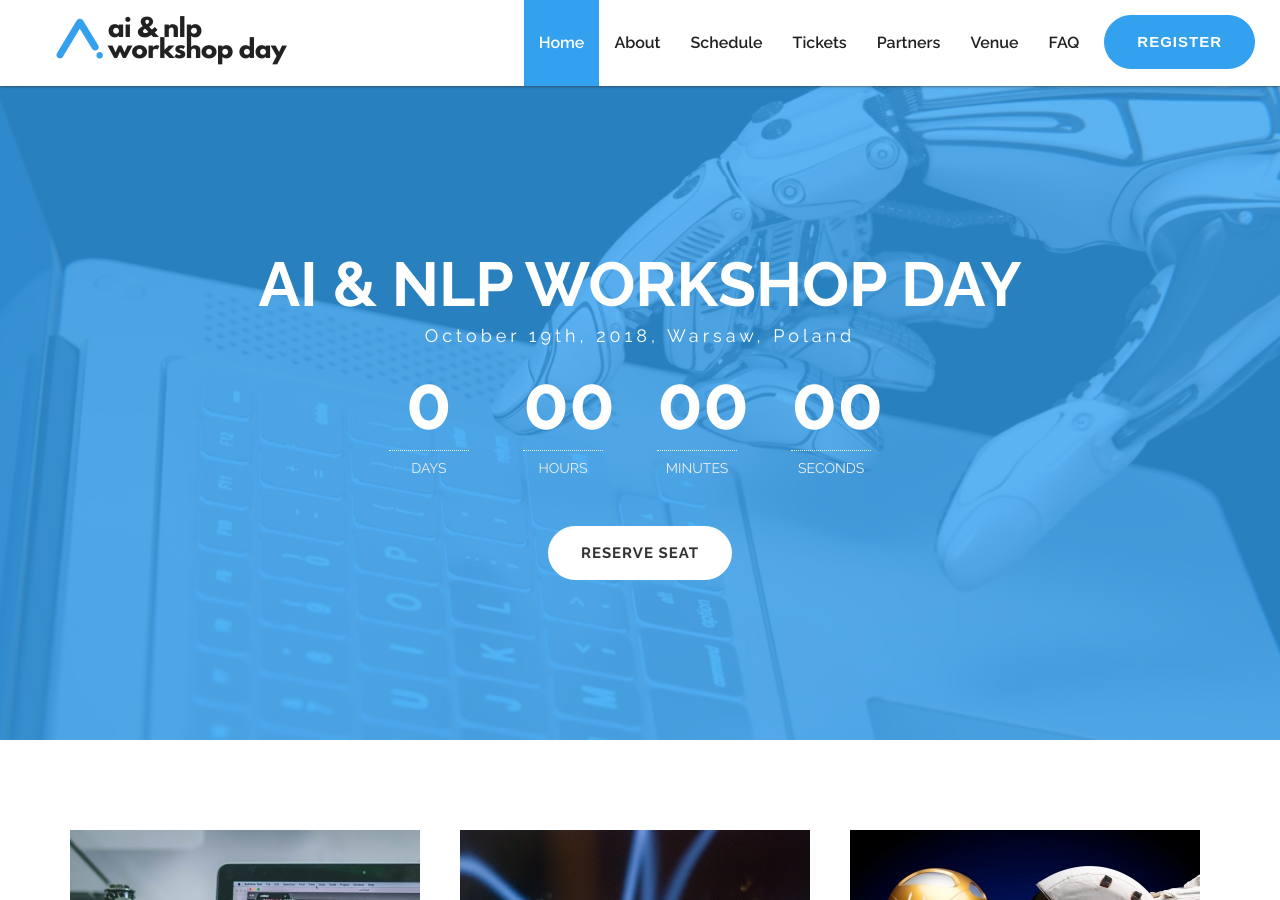
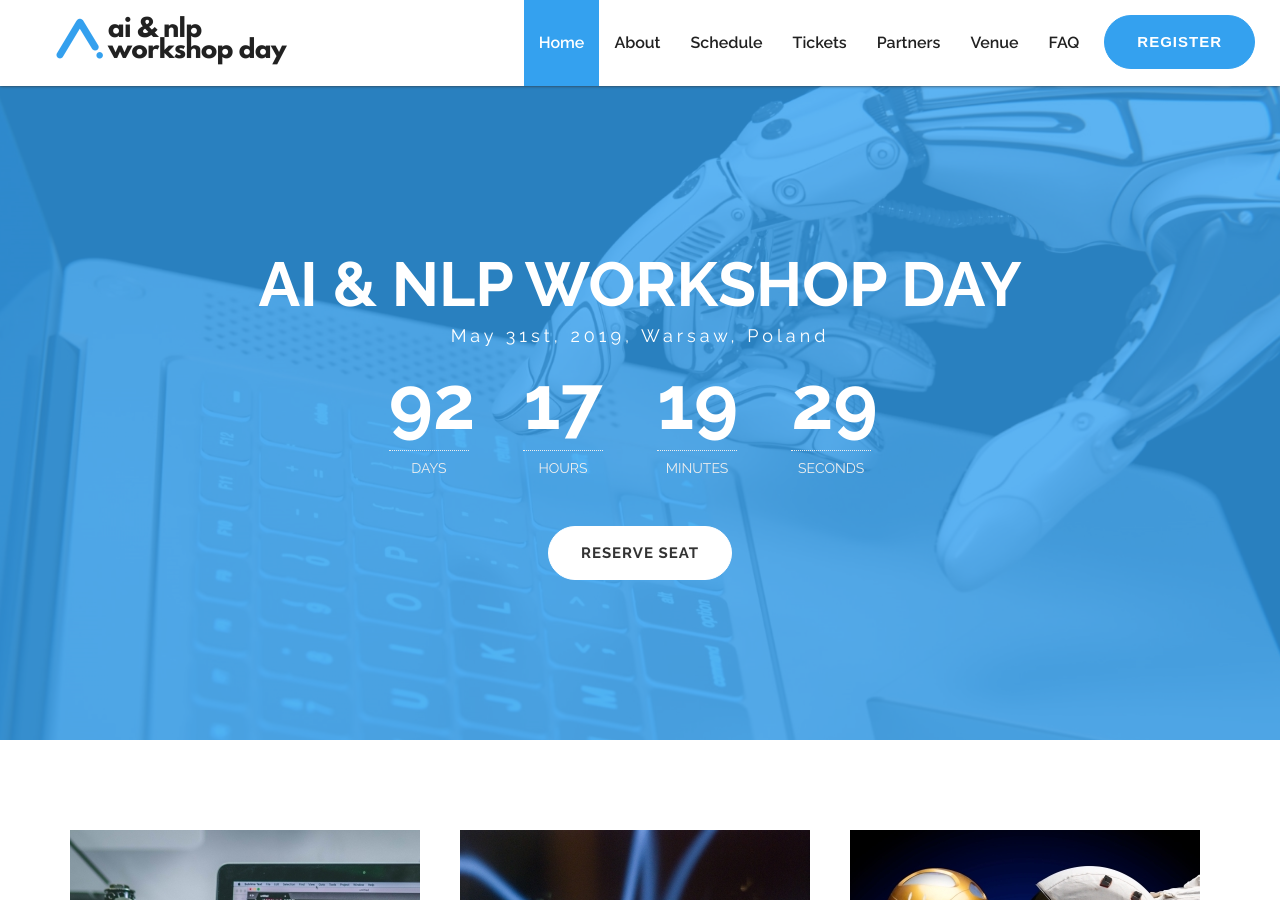
Before and after one commit to nlpday/nlpday-19, a Jekyll site: the page built from index.html, in a window 1280 px wide and 900 px high. Built offline with Jekyll 4.4.1, drawn with Linux system fonts in a browser that asks for light colours; nearby versions of some CDN libraries; library files that are not in the unit come from our copies.

Commit message:
Zmiana daty

```diff
--- a/_includes/index/slider.html
+++ b/_includes/index/slider.html
@@ -6,7 +6,7 @@
             <div class="col-md-12 col-sm-12 col-xs-12">
                 <div class="banner-main text-center">
                     <h3 class="lg-title wow fadeInLeft">AI & NLP WORKSHOP DAY</h3>
-                    <h4>October 19th, 2018, Warsaw, Poland</h4>
+                    <h4>May 31st, 2019, Warsaw, Poland</h4>
                     <div class="time-countdown text-center">
                         <div id="clock" class="time-count"></div>
                     </div>
--- a/assets/js/custom.js
+++ b/assets/js/custom.js
@@ -57,7 +57,7 @@ jQuery(function ($) {
 	/* ==========================================================================
    countdown timer
    ========================================================================== */
- jQuery('#clock').countdown('2018/10/19 08:00:00',function(event){
+ jQuery('#clock').countdown('2019/05/31 08:00:00',function(event){
   var $this=jQuery(this).html(event.strftime(''
   +'<div class="time-entry days"><span>%-D</span> Days</div> '
   +'<div class="time-entry hours"><span>%H</span> Hours</div> '
```
